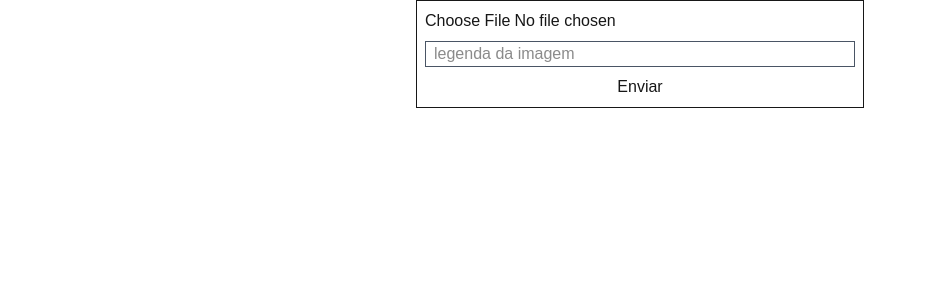
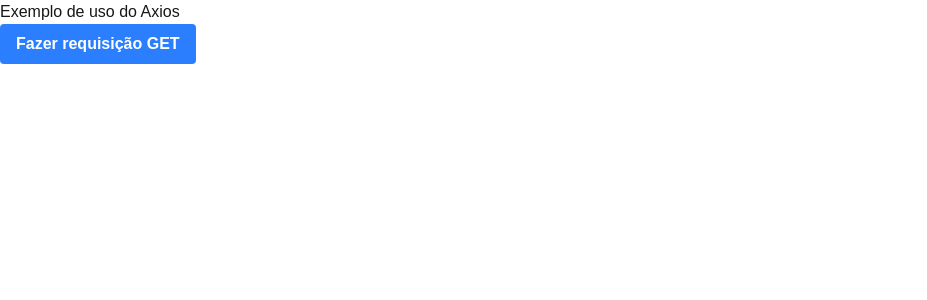
Before and after one commit to PedroheinrichD/Next-React-Components, a Next.js app in the folder react-components/: page / in a window 1280 px wide. Shown: the top 300 px of the page, without its empty margins (0-927 px from the left). Built offline with nearby package versions, Linux system fonts and the light colour scheme.

Commit message:
feat: adiciona exemplo de uso do axios para requisições GET

```diff
--- /dev/null
+++ b/react-components/app/components/AXIOS/axiosExample.tsx
@@ -0,0 +1,37 @@
+import axios from "axios"
+
+export function AxiosExample() {
+    // exemplo de uso do axios para fazer uma requisição GET
+    async function handleGetRequest() {
+        const res = await axios.get('https://jsonplaceholder.typicode.com/posts',{
+            params: {
+                userId: 1
+            }
+        })
+        console.log(res.data) // em data fica a resposta da requisição, no caso, um array de posts do usuário com id 1
+    }
+    // se não quiser usar params, pode fazer a requisição com a url normal, parametros nao sao obrigatorios, mas podem ser uteis dependendo do caso
+
+    return (
+        <div>
+            <h1>Exemplo de uso do Axios</h1>
+            <button
+            onClick={handleGetRequest}
+            className="bg-blue-500 hover:bg-blue-700 text-white font-bold py-2 px-4 rounded"
+            >
+                Fazer requisição GET
+            </button>
+        </div>
+    )
+}
+
+/*
+    axios é uma biblioteca para fazer requisições HTTP em JavaScript,
+    especialmente em aplicações React. Ele simplifica o processo de enviar
+    requisições e lidar com respostas, oferecendo uma API fácil de usar.
+
+    segundo parametro do axios.get é um objeto de configuração que permitie definir parametros, headers, timout,
+    entre outros. no exemplo acima, estamos usando a propriedade params para enviar um parametro userId com valor
+    1 na requisição GET. Isso é útil quando você precisa enviar dados adicionais para o servidor, como filtros ou
+    informações de autenticação. O axios irá automaticamente serializar esses parametros na URL da requisição.
+*/
--- a/react-components/app/page.tsx
+++ b/react-components/app/page.tsx
@@ -1,11 +1,11 @@
 "use client";
 
-import { FetchPostImage } from "./components/API_studies/FetchPostImage";
+import { AxiosExample } from "./components/AXIOS/axiosExample";
 
 const Page = () => {
   return (
     <section className="container mx-auto">
-      <FetchPostImage/>
+      <AxiosExample/>
     </section>
   );
 };
--- a/react-components/package.json
+++ b/react-components/package.json
@@ -9,6 +9,7 @@
     "lint": "eslint"
   },
   "dependencies": {
+    "axios": "^1.19.0",
     "next": "16.2.7",
     "react": "19.2.4",
     "react-dom": "19.2.4"
```
Also changed, not shown: 1 other file (tests, documents, lock files or other folders).
